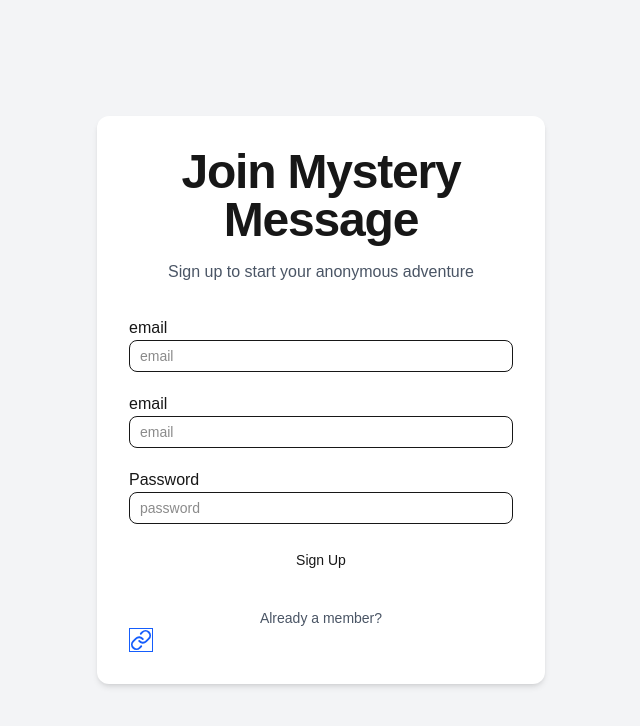
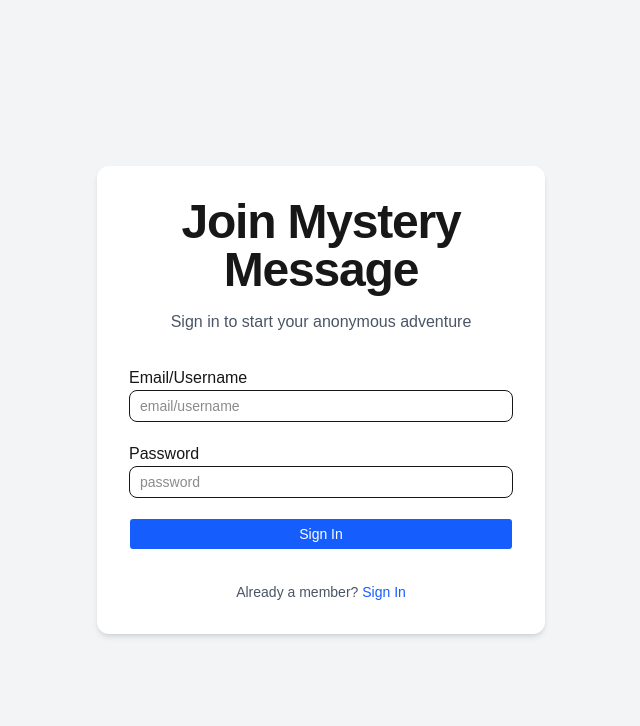
Before and after one commit to radhikasharma18/MERN-Full-Stack, a Next.js app: page /sign-in in a window 1280 px wide. Shown: the top 726 px of the page, without its empty margins (319-959 px from the left). Built offline with nearby package versions, Linux system fonts and the light colour scheme.

Commit message:
20/06/2026

```diff
--- /dev/null
+++ b/src/app/(app)/dashboard/page.tsx
@@ -0,0 +1 @@
+import React from "react";
--- a/src/app/(auth)/sign-in/page.tsx
+++ b/src/app/(auth)/sign-in/page.tsx
@@ -4,7 +4,6 @@ import React, { useEffect, useState } from 'react';
 import { useForm } from 'react-hook-form';
 import { zodResolver } from '@hookform/resolvers/zod';
 import { z } from 'zod';
-import { useDebounceCallback } from 'usehooks-ts';
 import { useRouter } from 'next/navigation';
 import { signInSchema} from '@/src/schemas/signInSchema';
 import axios, { AxiosError } from 'axios';
@@ -12,7 +11,7 @@ import { toast } from "sonner";
 import {Form, FormControl, FormField, FormItem, FormLabel}  from "@/components/ui/form";
 import { Input } from '@/components/ui/input';
 import { Button } from '@/components/ui/button';
-import { Link, Loader2 } from 'lucide-react';
+import  Link  from 'next/link';
 import { signIn } from 'next-auth/react';
 
 interface ApiResponse {
@@ -22,8 +21,6 @@ interface ApiResponse {
 
 const Page = () => {
 
-  const [isSubmitting, setIsSubmitting] = useState(false);
-  const [isCheckingUsername, setIsCheckingUsername] = useState(false);
   const [usernameMessage, setUsernameMessage] = useState<string | null>(null);
   const router = useRouter();
 
@@ -62,7 +59,7 @@ const Page = () => {
         </h1>
 
         <p className="text-gray-600">
-          Sign up to start your anonymous adventure
+          Sign in to start your anonymous adventure
         </p>
       </div>
 
@@ -77,43 +74,21 @@ const Page = () => {
             name="identifier"
             render={({ field }) => (
               <FormItem>
-                <FormLabel>email</FormLabel>
+                <FormLabel>Email/Username</FormLabel>
                 <FormControl>
                   <Input
                     type="email"
-                    placeholder="email"
+                    placeholder="email/username"
                     {...field}
                   />
-                  {isCheckingUsername && <Loader2 className="ml-2 h-4 w-4 animate-spin" />}
-                  {usernameMessage && (
-                    <p className={`mt-1 text-sm ${usernameMessage === "Username is available." ? 'text-green-600' : 'text-red-600'}`}>
-                      {usernameMessage}
-                    </p>
-                  )}
+
                 </FormControl>
 
               </FormItem>
             )}
           />
 
-          {/* Email */}
-          <FormField
-            control={form.control}
-            name="identifier"
-            render={({ field }) => (
-              <FormItem>
-                <FormLabel>email</FormLabel>
-                <FormControl>
-                  <Input
-                    type="email"
-                    placeholder="email"
-                    {...field}
-                  />
-                </FormControl>
 
-              </FormItem>
-            )}
-          />
 
           {/* Password */}
           <FormField
@@ -136,17 +111,9 @@ const Page = () => {
 
           <Button
             type="submit"
-            disabled={isSubmitting}
-            className="w-full"
+            className="w-full bg-blue-600 hover:bg-blue-700 text-white font-medium py-2 px-4 rounded"
           >
-            {isSubmitting ? (
-              <>
-                <Loader2 className="mr-2 h-4 w-4 animate-spin" />
-                Please Wait
-              </>
-            ) : (
-              "Sign Up"
-            )}
+            Sign In
           </Button>
         </form>
       </Form>
@@ -155,11 +122,11 @@ const Page = () => {
         <p className="text-sm text-gray-600">
           Already a member?{" "}
           <Link
-            href="/sign-in"
-            className="text-blue-600 hover:text-blue-800 font-medium b-2 border border-blue-600"
-          >
-            Sign in
-          </Link>
+              href="/sign-in"
+              className="font-medium text-blue-600 hover:text-blue-800"
+            >
+              Sign In
+            </Link>
         </p>
       </div>
     </div>
--- a/src/app/layout.tsx
+++ b/src/app/layout.tsx
@@ -1,8 +1,10 @@
 import type { Metadata } from "next";
 import { Geist, Geist_Mono } from "next/font/google";
 import "./globals.css";
-import AuthProvider from "../context/AuthProvider";
+
+
 import{ Toaster, toast } from "sonner"
+import AuthProvider from "@/src/context/AuthProvider";
 
 const geistSans = Geist({
   variable: "--font-geist-sans",
--- /dev/null
+++ b/src/app/u/[username]/page.tsx
@@ -0,0 +1,24 @@
+import React from "react"
+
+const Page = ({ params }: { params: { username: string } }) => {
+  const { username } = params
+
+  return (
+    <div className="flex justify-center items-center min-h-screen bg-gray-100 px-4">
+        <div className="w-full max-w-md p-8 space-y-8 bg-white rounded-xl shadow-md">
+            <div className="text-center">
+                <h1 className="text-4xl font-extrabold tracking-tight lg:text-5xl mb-4">
+                    Welcome to Mystery Message
+                </h1>
+                <p className="text-gray-600">
+                  radhika  This is a placeholder page for the user profile. You can customize this page to display user-specific information and content.
+
+                        <span className="font-semibold">Welcome, {username}!</span>
+
+                </p>
+            </div>
+        </div>
+    </div>
+  )
+}
+export default Page;
--- /dev/null
+++ b/src/components/navbar.tsx
@@ -0,0 +1,30 @@
+"use client";
+import react from "react";
+import link from "next/link";
+import {useSession ,signOut} from "next-auth/react";
+import {User} from "next-auth";
+import { Button } from "./ui/button";
+
+
+
+const Navbar = () => {
+const {data:session} = useSession();
+const user:User =  session?.user as User;
+    return (
+        <nav className="navbar">
+           <div>
+             <a href="#">Mystry Messages</a>
+             {session ? (
+               <div>
+                 <p>Welcome, {user.username||user.name||user.email}!</p>
+                 <button onClick={() => signOut()}>Sign Out</button>
+               </div>
+             ):(<link href="/sign-in" ><Button>Login</Button></link>)}
+           </div>
+
+
+        </nav>
+    )
+
+}
+export default Navbar;
```
Also changed, not shown: src/components/ui/button.tsx (renamed from components/ui/button.tsx), src/components/ui/form.tsx (renamed from components/ui/form.tsx), src/components/ui/input.tsx (renamed from components/ui/input.tsx), src/components/ui/label.tsx (renamed from components/ui/label.tsx), src/components/ui/sonner.tsx (renamed from components/ui/sonner.tsx).
